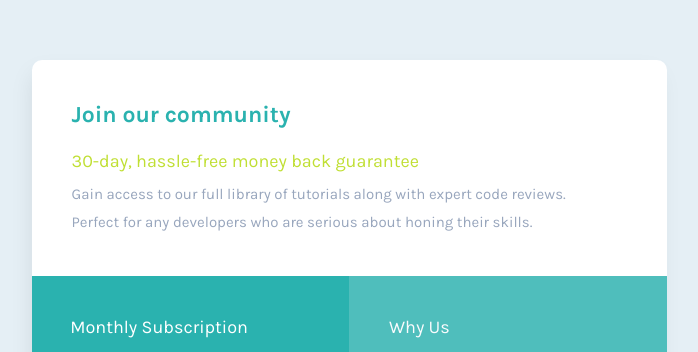
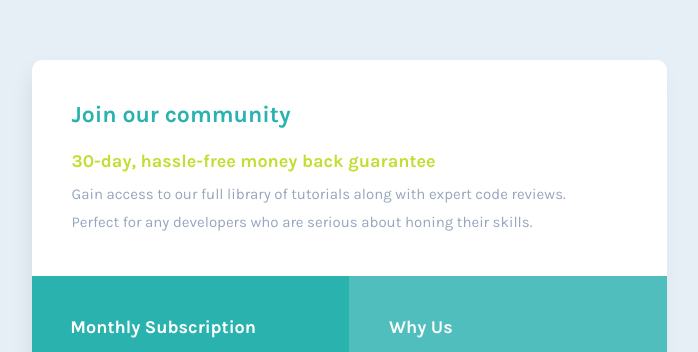
Before and after one commit to hkparkjs/single-price-grid-component, a plain HTML site: page index.html in a window 1280 px wide. Shown: the part 103-455 px from the top of the page, without its empty margins (291-989 px from the left). Drawn offline with Linux system fonts and the light colour scheme.

Commit message:
💄 Modified the title to the bold text

```diff
--- a/style.css
+++ b/style.css
@@ -175,9 +175,10 @@ body {
   }
 
   .intro p {
-    width: 348px;
+    width: 365px;
     font-size: 18px;
     margin-bottom: 0;
+    font-weight: 700;
   }
 
   .intro p:last-child {
@@ -199,6 +200,7 @@ body {
   .subscription h2 {
     padding-top: 40px;
     margin-bottom: 0;
+    font-weight: 700;
   }
 
   .subscription button {
@@ -232,5 +234,6 @@ body {
   .benefit h2 {
     padding-top: 40px;
     margin-bottom: 0;
+    font-weight: 700;
   }
 }
```
